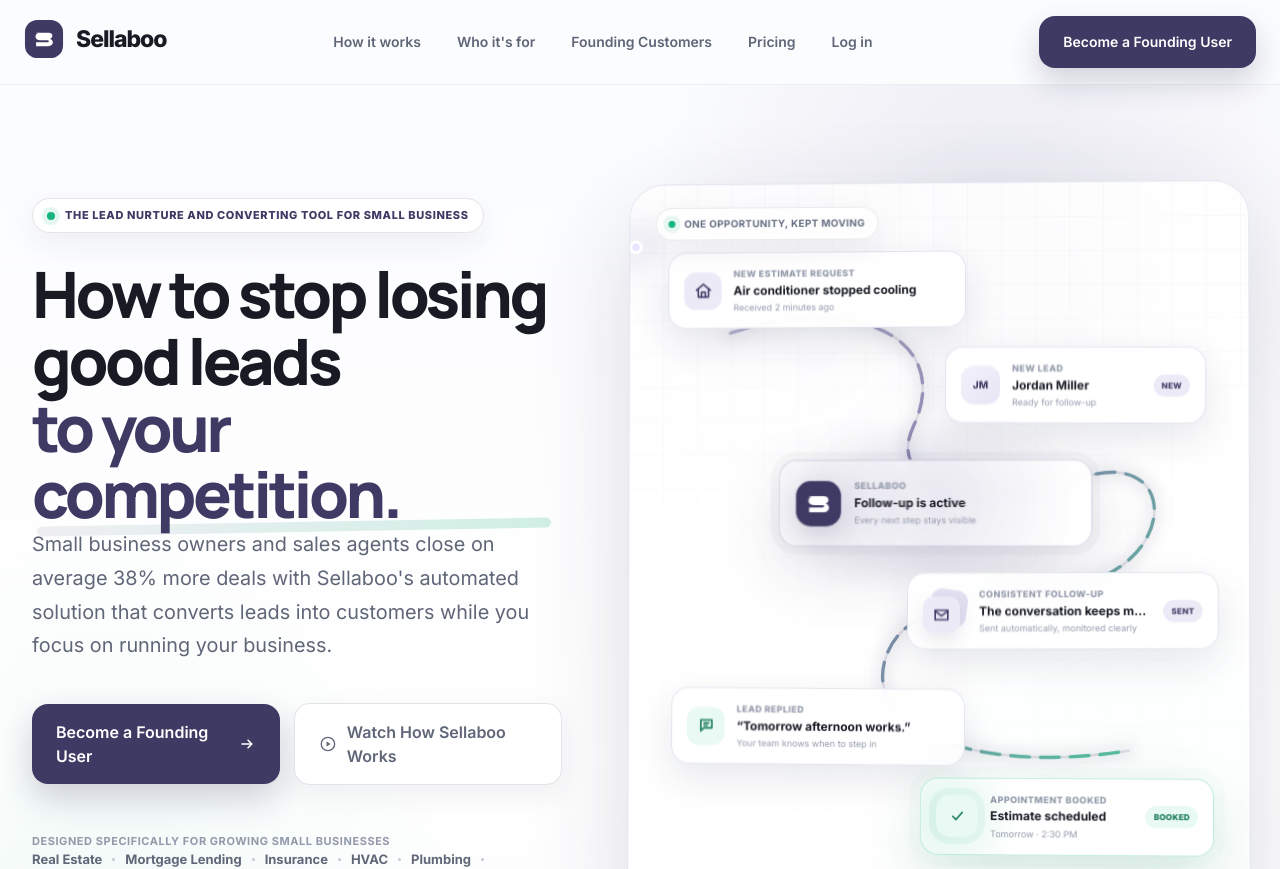
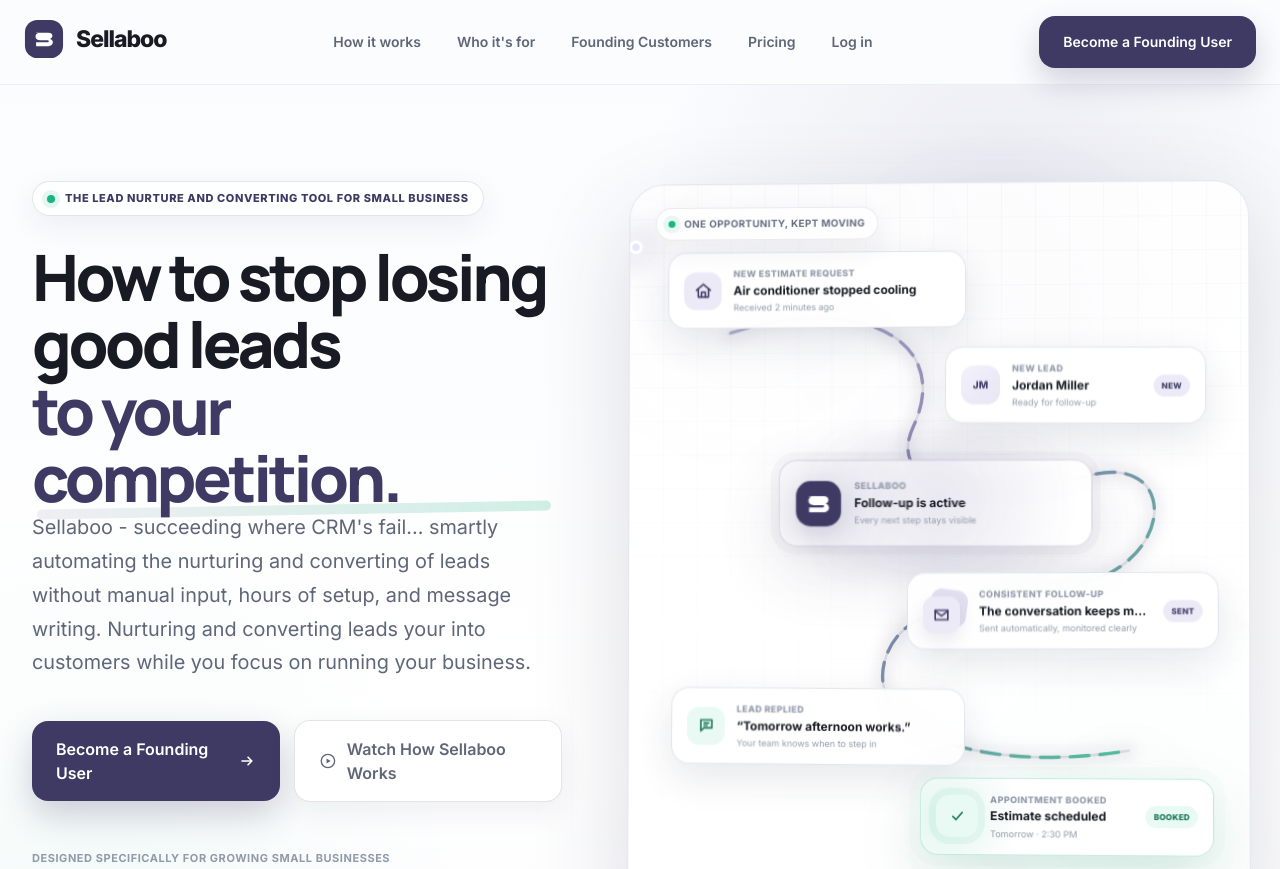
Before and after one commit to Sellaboo-dev/sellaboo-marketing, a Next.js app: page / in a window 1280 px wide. Shown: the top 869 px of the page. Built offline with nearby package versions, Linux system fonts and the light colour scheme.

Commit message:
Changed subtext in Hero section.

```diff
--- a/components/hero/HeroSection.tsx
+++ b/components/hero/HeroSection.tsx
@@ -78,10 +78,11 @@ export function HeroSection() {
           </h1>
 
           <p className="mx-auto mt-7 max-w-[610px] text-[clamp(17px,1.55vw,20px)] leading-[1.7] text-[var(--color-body)] lg:mx-0">
-            Small business owners and sales agents close on
-            average 38% more deals with Sellaboo's automated
-            solution that converts leads into customers
-            while you focus on running your business.
+            Sellaboo - succeeding where CRM's fail...
+            smartly automating the nurturing and converting of
+            leads without manual input, hours of setup, and
+            message writing. Nurturing and converting leads your
+            into customers while you focus on running your business.
           </p>
 
           <div className="mt-10 flex flex-col items-stretch justify-center gap-3.5 sm:flex-row sm:items-center lg:justify-start">
```
